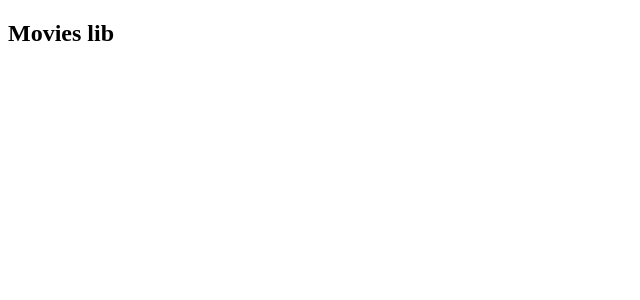
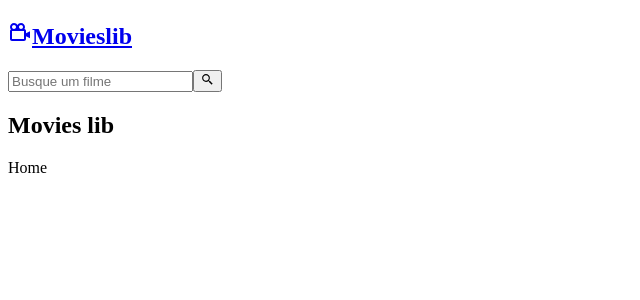
Before and after one commit to michael-petterson-06/MoviesLib, a React (Vite) app in the folder movies_lib/: page / in a window 1280 px wide. Shown: the top 300 px of the page, without its empty margins (0-640 px from the left). Built offline with nearby package versions, Linux system fonts and the light colour scheme.

Commit message:
Criando e estruturando component NavBar

```diff
--- a/movies_lib/src/App.jsx
+++ b/movies_lib/src/App.jsx
@@ -1,11 +1,15 @@
 import './App.css'
+import { Link, Outlet } from 'react-router-dom';
+import NavBar from './components/NavBar';
 
 function App() {
 
 
   return (
     <div className="App">
+      <NavBar />
       <h2>Movies lib</h2>
+      <Outlet/>
      </div>
   )
 }
--- /dev/null
+++ b/movies_lib/src/components/NavBar.jsx
@@ -0,0 +1,21 @@
+import { Link } from 'react-router-dom';
+import { BiCameraMovie, BiSearchAlt2 } from 'react-icons/bi';
+
+function NavBar () {
+    return (
+        <nav id='navbar'>
+            <h2>
+                <Link to='/'><BiCameraMovie />Movieslib</Link>
+            </h2>
+            <form>
+                <input type='text' placeholder='Busque um filme' />
+                <button type='submit'>
+                    <BiSearchAlt2 />
+                </button>
+            </form>
+
+        </nav>
+    )
+}
+
+export default NavBar;
```
